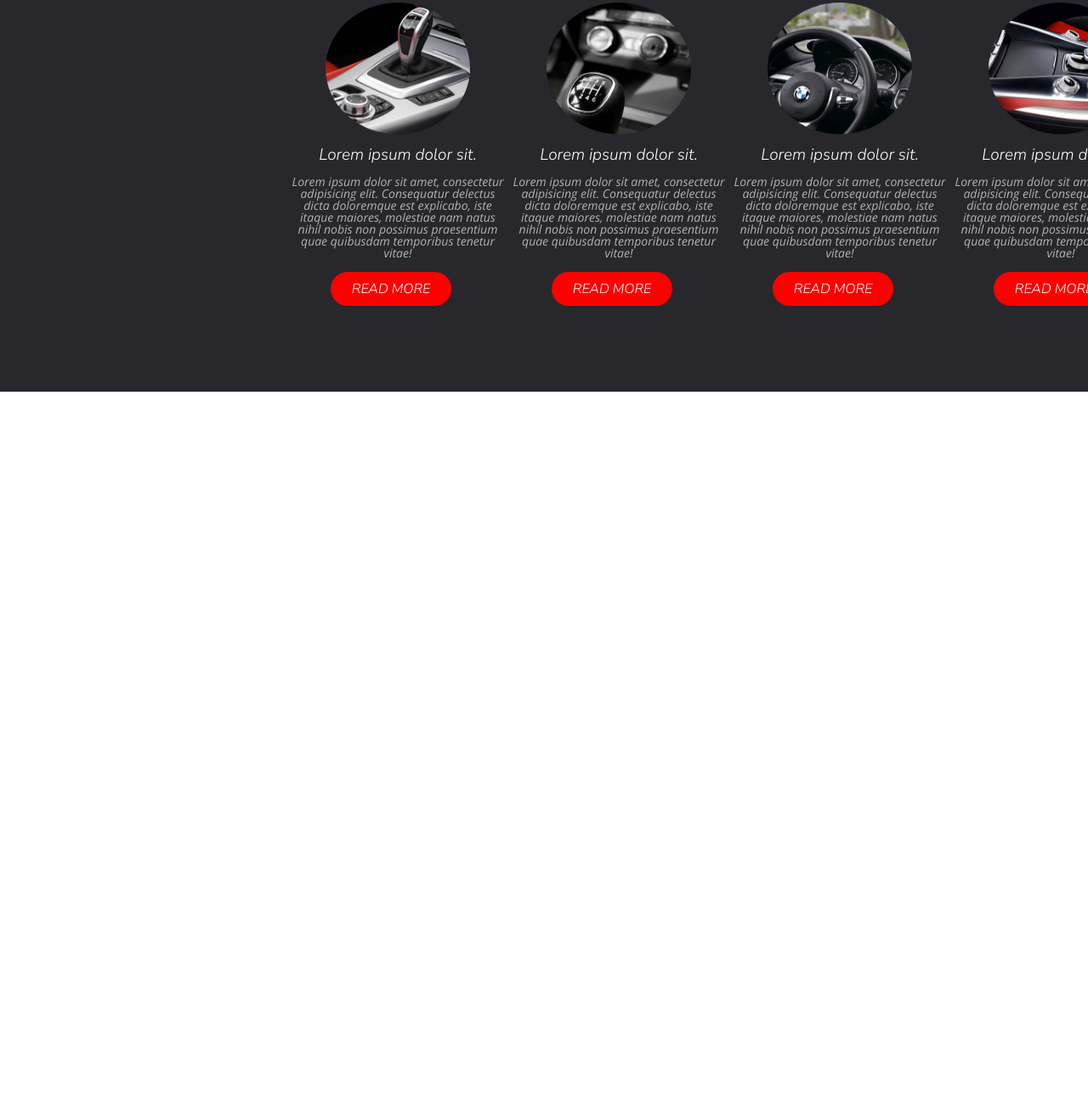
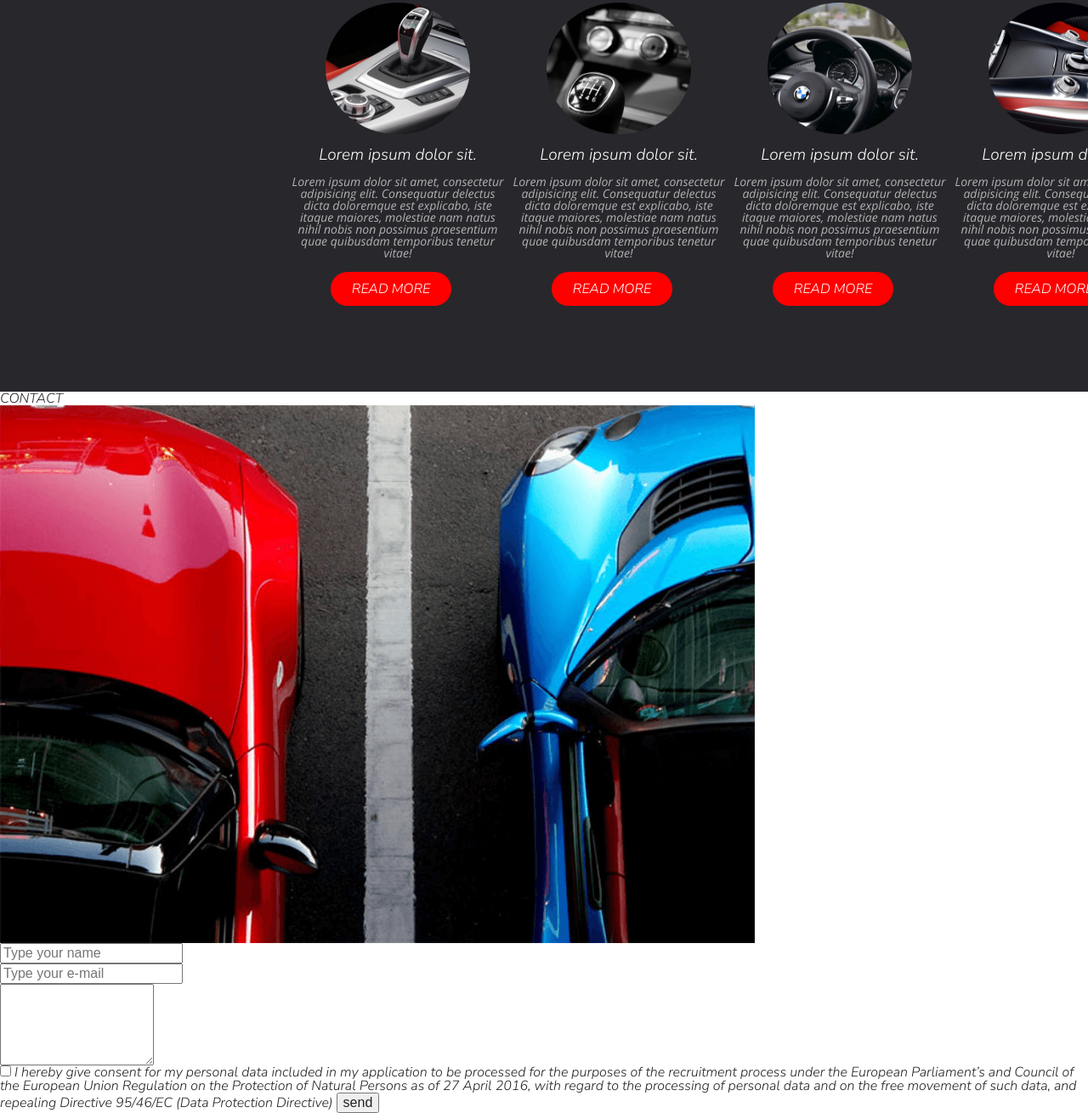
Before and after one commit to Ardrad/CarSharing-WebPage, a plain HTML site: page index.html in a window 1280 px wide. Shown: the part 1689-2999 px from the top of the page at 85% size. Before the commit the page ends 2150 px from the top, so only its background shows below. Drawn offline with nearby package versions, Linux system fonts and the light colour scheme.

Commit message:
structure of contact

```diff
--- a/css/style.css
+++ b/css/style.css
@@ -32,7 +32,6 @@ body{
     z-index: 3;
     position: relative;
 
-
 }
 .page-nav-list>li>a:nth-child(1):hover {
 
@@ -44,7 +43,9 @@ body{
     display: flex;
     justify-content: space-between;
     align-items: center;
+
 }
+
 
 
 .logo{
--- a/index.html
+++ b/index.html
@@ -107,5 +107,37 @@
         </div>
     </div>
 </main>
+<main class="contact">
+    <div class="contact-container">
+        <div class="contact-title">
+            <a>CONTACT</a>
+        </div>
+        <div class="contact-form">
+            <div class="form-img">
+                <img src="images/Form%20Photo.png" class="contact-photo">
+            </div>
+            <label class="form-label">
+                <input type="text" id="name" name="name" placeholder="Type your name"><br>
+                <input type="text" id="mail" name="mail" placeholder="Type your e-mail"><br>
+                <textarea id="message" name="message" rows="6"
+                          placeholder="Type your message">
+                </textarea> <br>
+            </label>
+            <label class="checkbox">
+                <input type="checkbox">
+                I hereby give consent for my personal data included in my application to be processed
+                for the purposes of the recruitment process under the European Parliament’s and Council
+                of the European Union Regulation on the Protection of Natural Persons as of 27 April
+                2016, with regard to the processing of personal data and on the free movement of such
+                data, and repealing Directive 95/46/EC (Data Protection Directive)
+            </label>
+            <button class="submit-button">send</button>
+            </label>
+            </form>
+            </div>
+        </div>
+
+    </div>
+</main>
 </body>
 </html>
```
